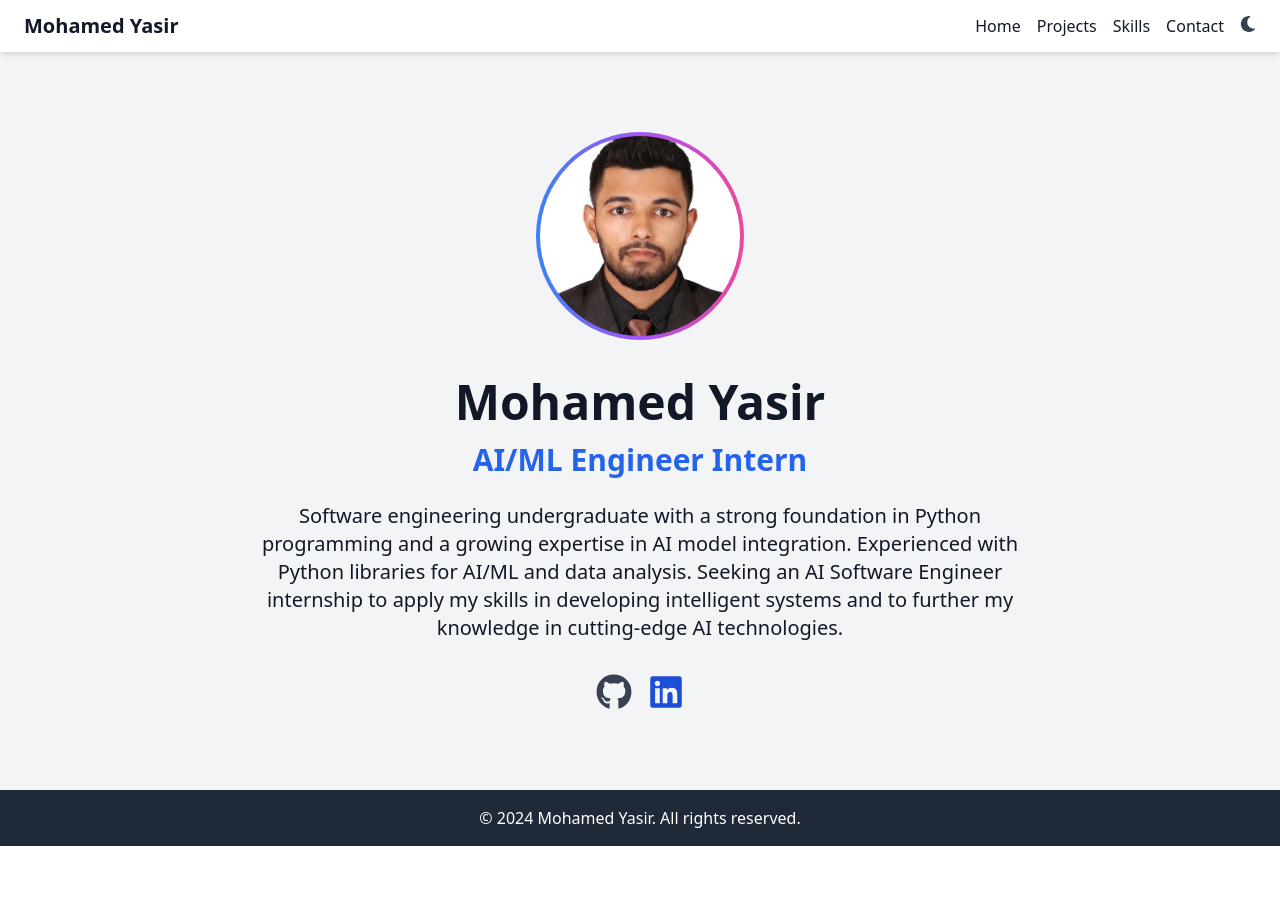
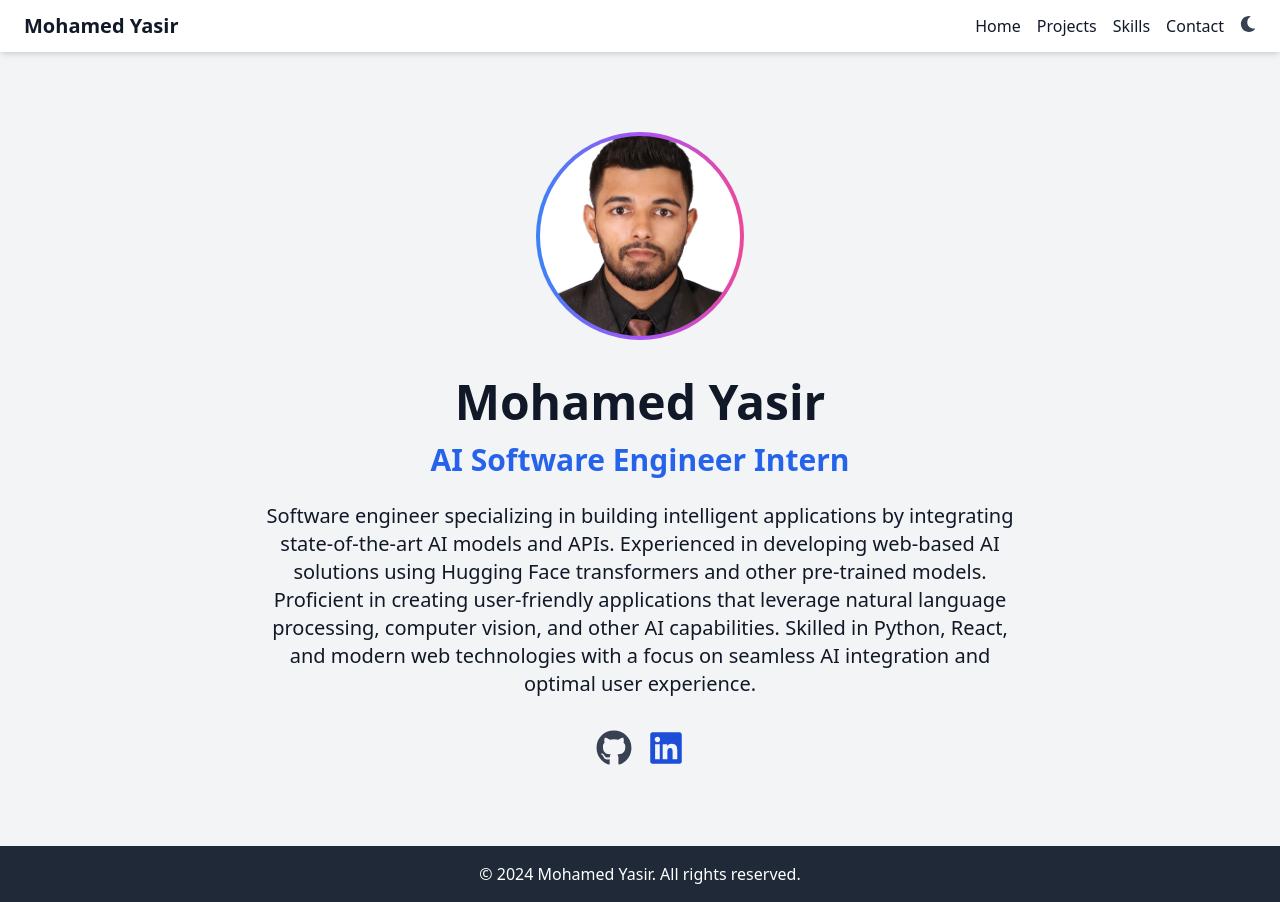
Before and after one commit to DevYasa/mohamed-yasir, a React (Create React App) app: page /#/ in a window 1280 px wide. Before the commit the page ends 846 px from the top, so only its background shows below. Built offline with nearby package versions, Linux system fonts and the light colour scheme.

Commit message:
Update home page

```diff
--- a/src/components/Home.js
+++ b/src/components/Home.js
@@ -35,7 +35,7 @@ function Home() {
         animate={{ y: 0 }}
         transition={{ delay: 0.3, type: 'spring', stiffness: 120 }}
       >
-        AI/ML Engineer Intern
+        AI Software Engineer Intern
       </motion.h2>
       <motion.p
         className="text-xl max-w-3xl mx-auto mb-8"
@@ -43,11 +43,12 @@ function Home() {
         animate={{ y: 0 }}
         transition={{ delay: 0.4, type: 'spring', stiffness: 120 }}
       >
-        Software engineering undergraduate with a strong foundation in Python programming
-        and a growing expertise in AI model integration. Experienced with Python libraries
-        for AI/ML and data analysis. Seeking an AI Software Engineer internship to apply
-        my skills in developing intelligent systems and to further my knowledge in cutting-edge
-        AI technologies.
+        Software engineer specializing in building intelligent applications by integrating
+        state-of-the-art AI models and APIs. Experienced in developing web-based AI solutions
+        using Hugging Face transformers and other pre-trained models. Proficient in creating
+        user-friendly applications that leverage natural language processing, computer vision,
+        and other AI capabilities. Skilled in Python, React, and modern web technologies with a
+        focus on seamless AI integration and optimal user experience.
       </motion.p>
       <motion.div
         className="flex justify-center space-x-4"
```
